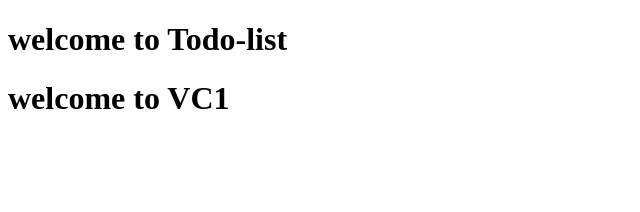
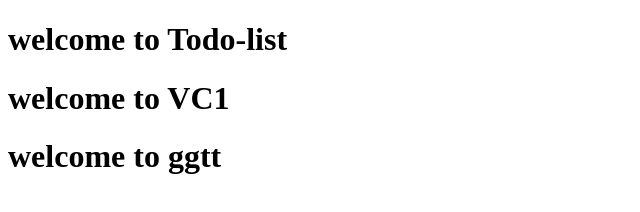
Before and after one commit to sreyletsao/Todo_list, a plain HTML site: page index.html in a window 1280 px wide. Shown: the whole page, without its empty margins (0-640 px from the left). Drawn offline with Linux system fonts and the light colour scheme.

```diff
--- a/index.html
+++ b/index.html
@@ -8,5 +8,6 @@
 <body>
     <h1>welcome to Todo-list</h1>
     <h1>welcome to VC1 </h1>
+    <h1>welcome to ggtt </h1>
 </body>
 </html>
```
